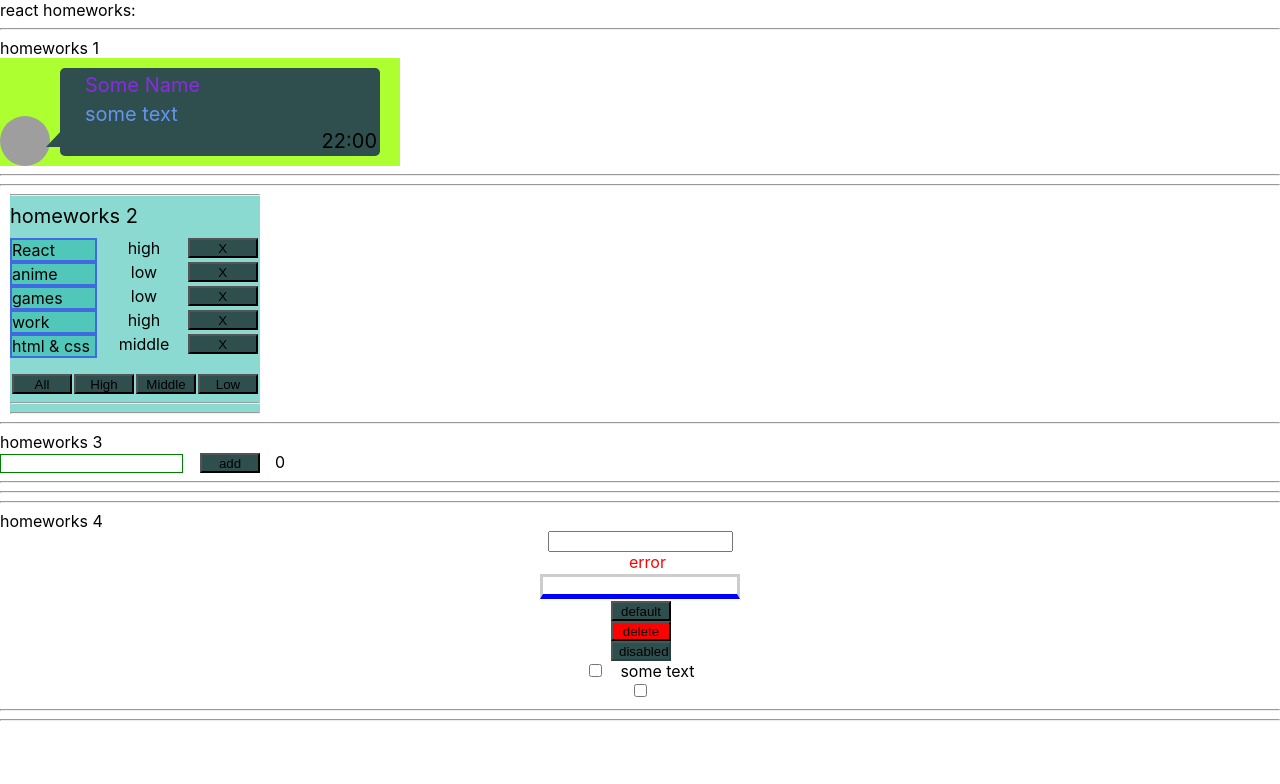
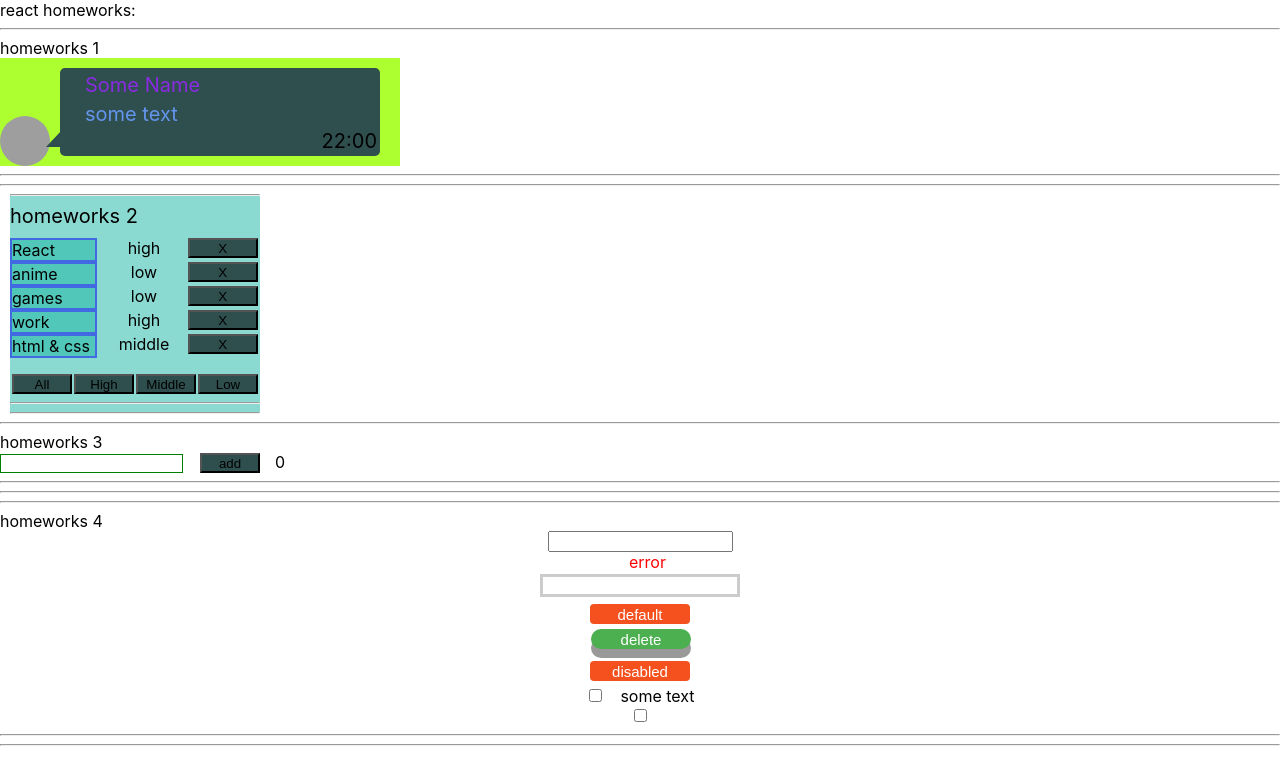
Before and after one commit to EvgeniyCvirko/it-incubator-HomeWork-Ignat, a React (Create React App) app: page / in a window 1280 px wide. Shown: the top 784 px of the page. Built offline with nearby package versions, Linux system fonts and the light colour scheme; grey boxes are pictures that could not be loaded.

Commit message:
finish css Button

```diff
--- a/src/p2-homeworks/h3/HW3.tsx
+++ b/src/p2-homeworks/h3/HW3.tsx
@@ -12,7 +12,6 @@ function HW3() {
     const [users, setUsers] = useState<UserType[]>([
         {_id: v1(), name:''},
     ])
-    console.log(users)
 
     const addUserCallback = (name: string) => {
         let newUser = {_id: v1(), name:name}
--- a/src/p2-homeworks/h4/HW4.module.css
+++ b/src/p2-homeworks/h4/HW4.module.css
@@ -1,5 +1,4 @@
 .blue {
-    border-bottom: 5px solid blue;
 }
 
 .column {
--- a/src/p2-homeworks/h4/common/c2-SuperButton/SuperButton.module.css
+++ b/src/p2-homeworks/h4/common/c2-SuperButton/SuperButton.module.css
@@ -1,7 +1,64 @@
-.default {
-
+.red {
+    width: 100px;
+    margin-bottom: 7px;
+    display: inline-block;
+    font-size: 15px;
+    cursor: pointer;
+    text-align: center;
+    text-decoration: none;
+    outline: none;
+    color: #fff;
+    background-color: #4CAF50;
+    border: none;
+    border-radius: 15px;
+    box-shadow: 0 9px #999;
 }
 
-.red {
-    background: red;
+.red:hover {
+    background-color: #3e8e41
 }
+
+.red:active {
+    background-color: #3e8e41;
+    box-shadow: 0 5px #666;
+    transform: translateY(4px);
+}
+.default {
+    display: inline-block;
+    border-radius: 4px;
+    background-color: #f4511e;
+    border: none;
+    color: #FFFFFF;
+    text-align: center;
+    font-size: 15px;
+    padding: 2px;
+    width: 100px;
+    transition: all 0.5s;
+    cursor: pointer;
+    margin: 5px;
+}
+
+.default  {
+    cursor: pointer;
+    display: inline-block;
+    position: relative;
+    transition: 0.5s;
+}
+
+.default:after {
+    content: '\00bb';
+    position: absolute;
+    opacity: 0;
+    top: 0;
+    right: 80px;
+    transition: 0.5s;
+}
+
+/*.default:hover {*/
+/*    !*padding-right: 5px;*!*/
+/*}*/
+
+.default:hover:after {
+    opacity: 1;
+    right: 0;
+}
--- a/src/p2-homeworks/h4/common/c3-SuperCheckbox/SuperCheckbox.tsx
+++ b/src/p2-homeworks/h4/common/c3-SuperCheckbox/SuperCheckbox.tsx
@@ -20,7 +20,8 @@ const SuperCheckbox: React.FC<SuperCheckboxPropsType> = (
     }
 ) => {
     const onChangeCallback = (e: ChangeEvent<HTMLInputElement>) => {
-        // сделайте так чтоб работал onChange и onChangeChecked
+        onChange && onChange(e)
+        onChangeChecked && onChangeChecked(e.currentTarget.checked)
     }
 
     const finalInputClassName = `${s.checkbox} ${className ? className : ''}`
```
